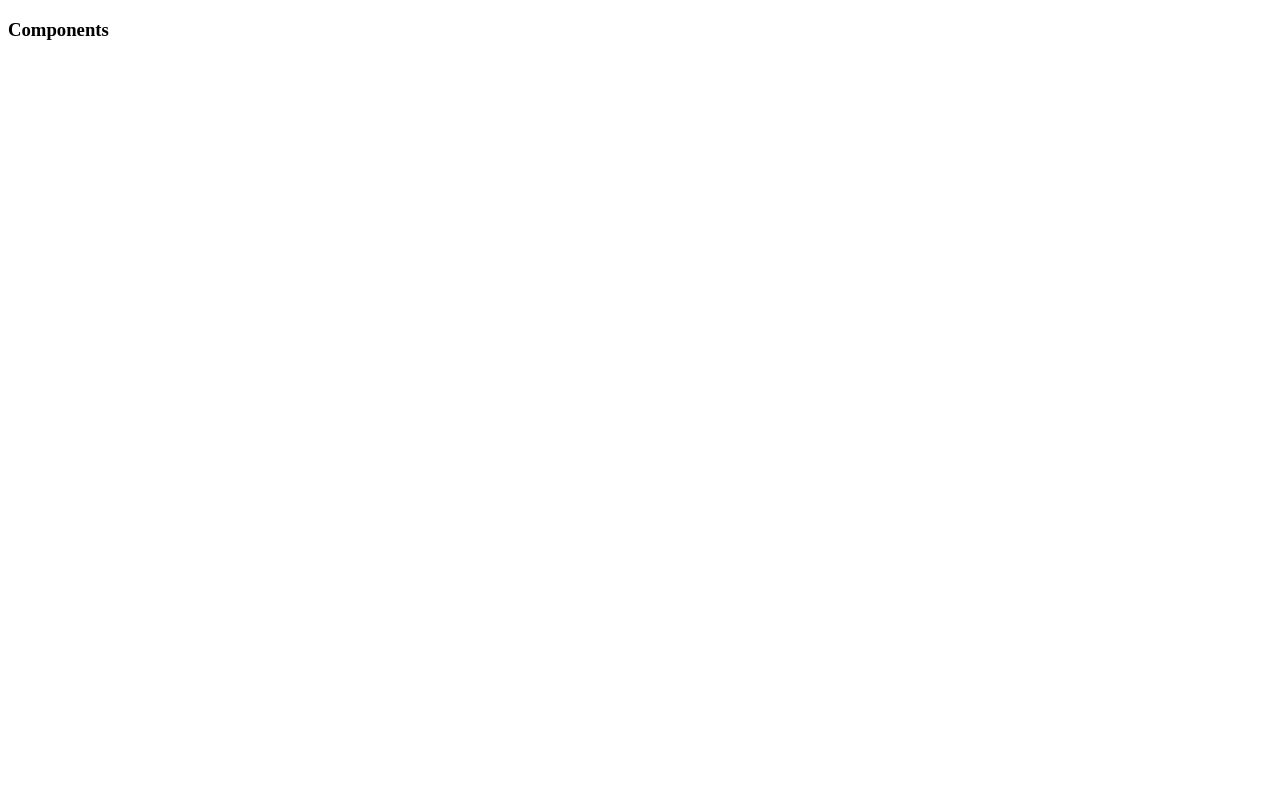
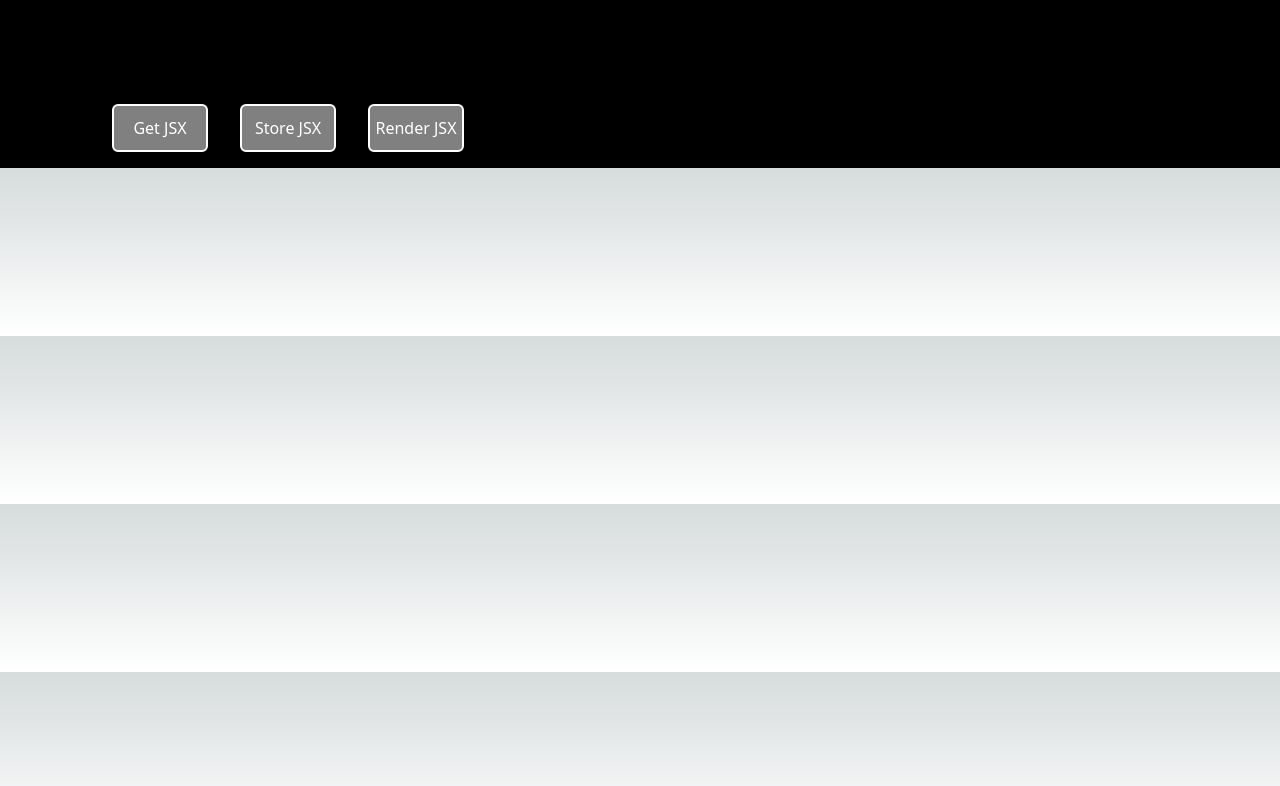
Before and after one commit to dnlstronge/demoprojcomps, a Next.js app: page /components in a window 1280 px wide. Shown: the top 786 px of the page. Built offline with nearby package versions, Linux system fonts and the light colour scheme.

Commit message:
[x] - create test page to try manipulating jsx  data

```diff
--- /dev/null
+++ b/src/app/components/Button.module.css
@@ -0,0 +1,14 @@
+.container {
+    background: black;
+    color: white;
+    width: 100%;
+    height: max-content;
+}
+
+.btn {
+    color: white;
+    border: 2px solid white;
+    background: grey;
+    height: 3rem;
+    width: 6rem;
+}
--- /dev/null
+++ b/src/app/components/Button.tsx
@@ -0,0 +1,18 @@
+import React from 'react'
+import classes from "./Button.module.css"
+
+
+/* simple button component -
+to-do I want to store this as a function and try and call it from db and
+do something with it
+
+*/
+const Button = () => {
+  return (
+    <div className={classes.container}>
+        <button className={classes.btn}>Click me</button>
+    </div>
+  )
+}
+
+export default Button
--- a/src/app/page.tsx
+++ b/src/app/page.tsx
@@ -1,7 +1,7 @@
 "use client"
 
+import Button from "./components/Button";
 import classes from "./page.module.css"
-
 import NavBar from '@/pages/NavBar';
 
 
@@ -13,9 +13,12 @@
 
   /* change state & code input / handlers */
 
+
+
   return (
     <main className={classes.main}>
     <NavBar />
+
     </main>
   )
 }
--- a/src/pages/components/index.jsx
+++ b/src/pages/components/index.jsx
@@ -1,6 +1,7 @@
-import React from 'react'
+import React, { useState } from 'react'
 import classes from "./index.module.css"
-
+import Button from "../../app/components/Button"
+import "../../app/globals.css"
 
 /*
 [todo]
@@ -13,14 +14,36 @@
 create individual custom component
 */
 
+const Index = () => {
 
-const Index = () => {
+  const [jsxElement, setJsxElement] = useState("")
+
+
+  // store in state
+  const handleSave = () => {
+    setJsxElement(Button)
+
+  }
+
+  // send to db
+  const handleStore = () => {
+    console.log(jsxElement)
+  }
+
+
+  // recover from db
   return (
     <div className={classes.container}>
         <h3 className={classes.heading}>Components</h3>
         <section>{/* Expandible container holds data, demo and link as well as code for
             preview component, info on how/ where to use etc
          */}</section>
+         <section className={classes.btnSection}>
+         <button onClick={handleSave} className={classes.btn}>Get JSX</button>
+         <button onClick={handleStore} className={classes.btn} >Store JSX</button>
+         <button className={classes.btn}>Render JSX</button>
+         </section>
+
     </div>
   )
 }
--- a/src/pages/components/index.module.css
+++ b/src/pages/components/index.module.css
@@ -0,0 +1,22 @@
+
+.container {
+    height: max-content;
+    width: 100%;
+    background: black;
+    padding-left: 3rem;
+}
+
+.btnSection {
+    margin-left: 3rem;
+    margin-top: 4rem;
+}
+
+.btn {
+    color: white;
+    border: 2px solid white;
+    background: grey;
+    height: 3rem;
+    width: 6rem;
+    border-radius: 6px;
+    margin: 1rem;
+}
```
Also changed, not shown: src/app/components/SelectSaved.tsx (deleted, +0 -21 lines), src/pages/PanelLP.module.css (deleted, +0 -22 lines), src/pages/PanelLP.tsx (deleted, +0 -29 lines), src/app/components/SelectSaved.module.css (deleted).
